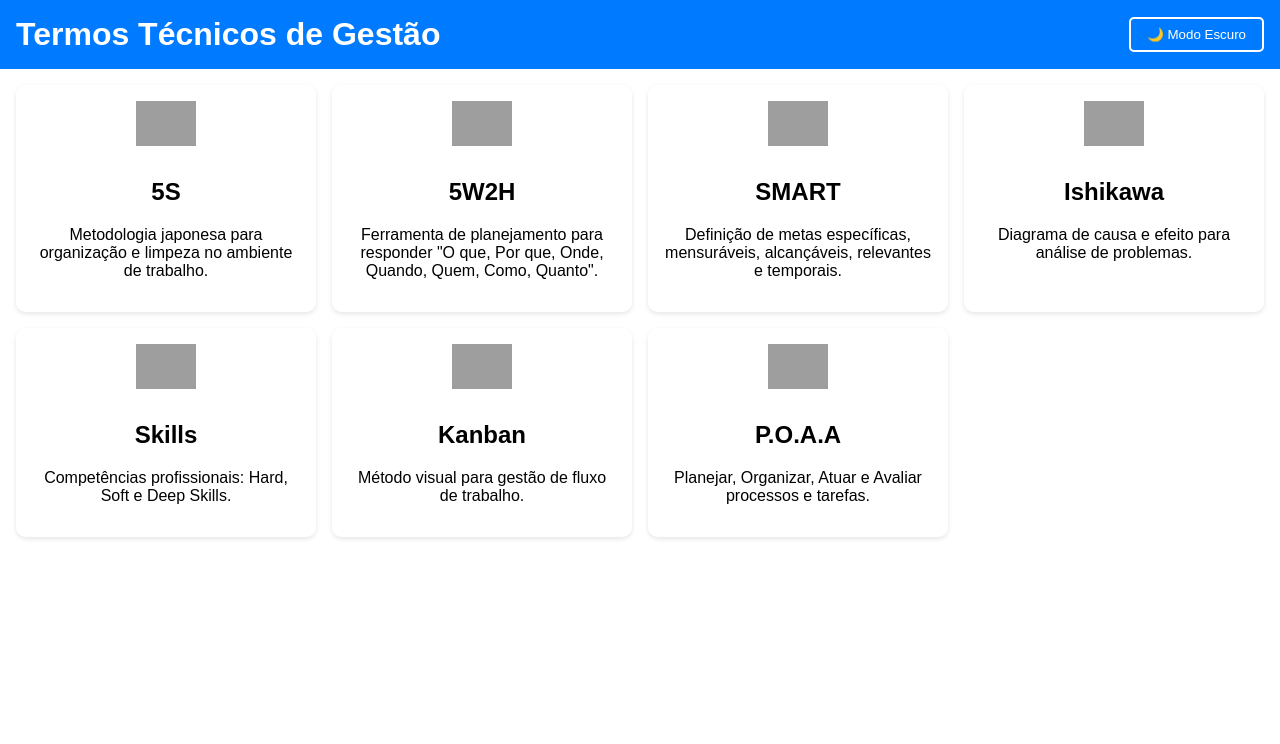
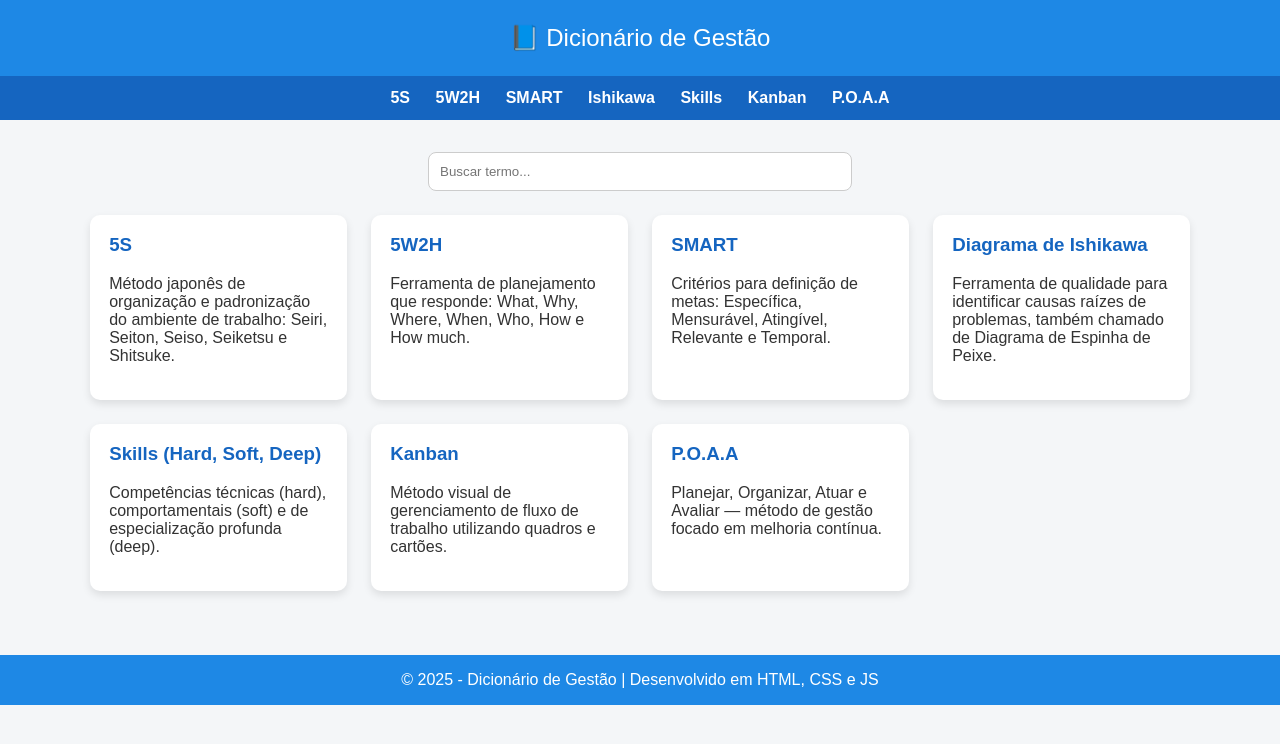
Before and after one commit to Felpopinho/Gest-o-projov, a plain HTML site: page index.html in a window 1280 px wide. Drawn offline with Linux system fonts and the light colour scheme; grey boxes are pictures that could not be loaded.

Commit message:
Update index.html

```diff
--- a/index.html
+++ b/index.html
@@ -1,89 +1,183 @@
-<!DOCTYPE html><html lang="pt-BR">
+<!DOCTYPE html>
+<html lang="pt-BR">
 <head>
-<meta charset="UTF-8" />
-<meta name="viewport" content="width=device-width, initial-scale=1.0" />
-<title>Termos Técnicos de Gestão</title>
+  <meta charset="UTF-8">
+  <meta name="viewport" content="width=device-width, initial-scale=1.0">
+  <title>Dicionário de Gestão</title>
   <style>
-  :root {
-    --bg-light: #ffffff;
-    --bg-dark: #121212;
-    --text-light: #000000;
-    --text-dark: #ffffff;
-    --primary: #007BFF;
-    --secondary: #6c757d;
+    body {
+      font-family: Arial, sans-serif;
+      margin: 0;
+      background: #f4f6f8;
+      color: #333;
     }
-  body {
-    margin: 0;
-    font-family: Arial, sans-serif;
-    background-color: var(--bg-light);
-    color: var(--text-light);
-    transition: background-color 0.3s, color 0.3s;
+
+    header {
+      background: #1e88e5;
+      color: white;
+      text-align: center;
+      padding: 1.5rem;
+      font-size: 1.5rem;
     }
-  body.dark-mode {
-    background-color: var(--bg-dark);
-    color: var(--text-dark);
+
+    nav {
+      background: #1565c0;
+      display: flex;
+      flex-wrap: wrap;
+      justify-content: center;
+      padding: 0.5rem;
     }
-  header {
-    display: flex;
-    justify-content: space-between;
-    align-items: center;
-    padding: 1rem;
-    background-color: var(--primary);
+
+    nav a {
       color: white;
+      margin: 0.3rem 0.8rem;
+      text-decoration: none;
+      font-weight: bold;
     }
-  header h1 { margin: 0; }
-  button.toggle-mode {
-    background: none;
-    border: 2px solid white;
-    padding: 0.5rem 1rem;
-    color: white;
-    cursor: pointer;
-    border-radius: 5px;
+
+    .container {
+      padding: 2rem;
+      max-width: 1100px;
+      margin: auto;
     }
-  .grid {
+
+    .search-box {
+      margin-bottom: 1.5rem;
+      text-align: center;
+    }
+
+    .search-box input {
+      padding: 0.7rem;
+      width: 80%;
+      max-width: 400px;
+      border: 1px solid #ccc;
+      border-radius: 8px;
+    }
+
+    .cards {
       display: grid;
       grid-template-columns: repeat(auto-fit, minmax(250px, 1fr));
-    gap: 1rem;
+      gap: 1.5rem;
+    }
+
+    .card {
+      background: white;
+      padding: 1.2rem;
+      border-radius: 10px;
+      box-shadow: 0 4px 8px rgba(0,0,0,0.1);
+      transition: transform 0.2s;
+      cursor: pointer;
+    }
+
+    .card:hover {
+      transform: translateY(-5px);
+    }
+
+    .card h3 {
+      margin-top: 0;
+      color: #1565c0;
+    }
+
+    footer {
+      background: #1e88e5;
+      color: white;
+      text-align: center;
       padding: 1rem;
-  }
-  .card {
-    background-color: rgba(255,255,255,0.9);
-    border-radius: 10px;
-    padding: 1rem;
-    text-align: center;
-    box-shadow: 0 2px 5px rgba(0,0,0,0.1);
-    transition: transform 0.2s;
-  }
-  body.dark-mode .card {
-    background-color: rgba(30,30,30,0.9);
-  }
-  .card:hover {
-    transform: scale(1.05);
-  }
-  .card img {
-    max-width: 60px;
-    margin-bottom: 0.5rem;
+      margin-top: 2rem;
     }
   </style>
 </head>
 <body>
   <header>
-  <h1>Termos Técnicos de Gestão</h1>
-  <button class="toggle-mode">🌙 Modo Escuro</button>
+    📘 Dicionário de Gestão
   </header>
-<main class="grid">
-  <div class="card"><img src="https://cdn-icons-png.flaticon.com/512/190/190411.png" alt="5S"/><h2>5S</h2><p>Metodologia japonesa para organização e limpeza no ambiente de trabalho.</p></div>
-  <div class="card"><img src="https://cdn-icons-png.flaticon.com/512/1828/1828640.png" alt="5W2H"/><h2>5W2H</h2><p>Ferramenta de planejamento para responder "O que, Por que, Onde, Quando, Quem, Como, Quanto".</p></div>
-  <div class="card"><img src="https://cdn-icons-png.flaticon.com/512/2910/2910768.png" alt="SMART"/><h2>SMART</h2><p>Definição de metas específicas, mensuráveis, alcançáveis, relevantes e temporais.</p></div>
-  <div class="card"><img src="https://cdn-icons-png.flaticon.com/512/1828/1828673.png" alt="Ishikawa"/><h2>Ishikawa</h2><p>Diagrama de causa e efeito para análise de problemas.</p></div>
-  <div class="card"><img src="https://cdn-icons-png.flaticon.com/512/3135/3135715.png" alt="Skills"/><h2>Skills</h2><p>Competências profissionais: Hard, Soft e Deep Skills.</p></div>
-  <div class="card"><img src="https://cdn-icons-png.flaticon.com/512/3063/3063822.png" alt="Kanban"/><h2>Kanban</h2><p>Método visual para gestão de fluxo de trabalho.</p></div>
-  <div class="card"><img src="https://cdn-icons-png.flaticon.com/512/1157/1157109.png" alt="POAA"/><h2>P.O.A.A</h2><p>Planejar, Organizar, Atuar e Avaliar processos e tarefas.</p></div>
-</main>
+
+  <nav>
+    <a href="#5s">5S</a>
+    <a href="#5w2h">5W2H</a>
+    <a href="#smart">SMART</a>
+    <a href="#ishikawa">Ishikawa</a>
+    <a href="#skills">Skills</a>
+    <a href="#kanban">Kanban</a>
+    <a href="#poaa">P.O.A.A</a>
+  </nav>
+
+  <div class="container">
+    <div class="search-box">
+      <input type="text" id="search" placeholder="Buscar termo...">
+    </div>
+
+    <div class="cards" id="cards-container">
+      <!-- Os termos aparecem aqui via JS -->
+    </div>
+  </div>
+
+  <footer>
+    © 2025 - Dicionário de Gestão | Desenvolvido em HTML, CSS e JS
+  </footer>
+
   <script>
-  document.querySelector('.toggle-mode').addEventListener('click', () => {
-    document.body.classList.toggle('dark-mode');
+    const termos = [
+      {
+        id: "5s",
+        titulo: "5S",
+        descricao: "Método japonês de organização e padronização do ambiente de trabalho: Seiri, Seiton, Seiso, Seiketsu e Shitsuke."
+      },
+      {
+        id: "5w2h",
+        titulo: "5W2H",
+        descricao: "Ferramenta de planejamento que responde: What, Why, Where, When, Who, How e How much."
+      },
+      {
+        id: "smart",
+        titulo: "SMART",
+        descricao: "Critérios para definição de metas: Específica, Mensurável, Atingível, Relevante e Temporal."
+      },
+      {
+        id: "ishikawa",
+        titulo: "Diagrama de Ishikawa",
+        descricao: "Ferramenta de qualidade para identificar causas raízes de problemas, também chamado de Diagrama de Espinha de Peixe."
+      },
+      {
+        id: "skills",
+        titulo: "Skills (Hard, Soft, Deep)",
+        descricao: "Competências técnicas (hard), comportamentais (soft) e de especialização profunda (deep)."
+      },
+      {
+        id: "kanban",
+        titulo: "Kanban",
+        descricao: "Método visual de gerenciamento de fluxo de trabalho utilizando quadros e cartões."
+      },
+      {
+        id: "poaa",
+        titulo: "P.O.A.A",
+        descricao: "Planejar, Organizar, Atuar e Avaliar — método de gestão focado em melhoria contínua."
+      }
+    ];
+
+    const cardsContainer = document.getElementById("cards-container");
+    const searchInput = document.getElementById("search");
+
+    function renderCards(filtro = "") {
+      cardsContainer.innerHTML = "";
+      termos
+        .filter(t => t.titulo.toLowerCase().includes(filtro.toLowerCase()))
+        .forEach(t => {
+          const card = document.createElement("div");
+          card.className = "card";
+          card.innerHTML = `
+            <h3 id="${t.id}">${t.titulo}</h3>
+            <p>${t.descricao}</p>
+          `;
+          cardsContainer.appendChild(card);
         });
+    }
+
+    searchInput.addEventListener("input", e => {
+      renderCards(e.target.value);
+    });
+
+    renderCards();
   </script>
 </body>
 </html>
```
Lines whose indentation alone changed are shown as unchanged.
